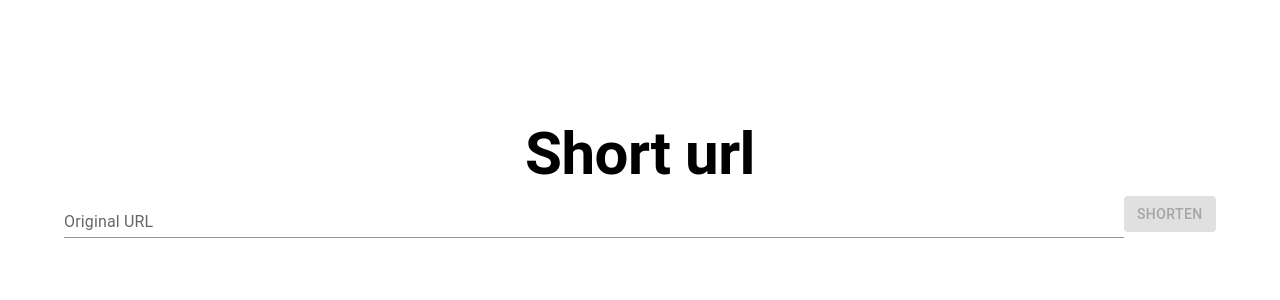
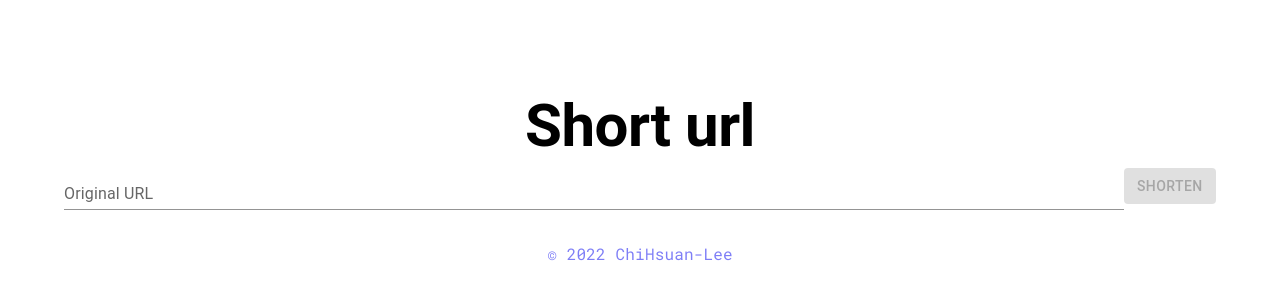
Before and after one commit to LeeCH-OeO/short-url, a React (Create React App) app: page / in a window 1280 px wide. Shown: the part 150-450 px from the top of the page. Built offline with nearby package versions, Linux system fonts and the light colour scheme.

Commit message:
update footer

```diff
--- a/src/App.js
+++ b/src/App.js
@@ -7,6 +7,7 @@ import {
   ResultContainer,
   ResultURL,
   ButtonContainer,
+  FooterContainer,
 } from "./Style";
 import { APIKEY } from "./api/api"; //set APIKEY
 import Snackbar from "@mui/material/Snackbar";
@@ -104,8 +105,8 @@ function App() {
               </Typography>
             </ResultURL>
             <ButtonContainer>
-              <IconButton>
-                <ContentCopyIcon onClick={handleCopy} />
+              <IconButton onClick={handleCopy}>
+                <ContentCopyIcon />
               </IconButton>
 
               <IconButton>
@@ -125,6 +126,16 @@ function App() {
           onClose={handleSnackbarClose}
           message="The shortened URL has been copied to your clipboard"
         />
+        <FooterContainer>
+          <Typography sx={{ fontFamily: "Roboto Mono" }}>
+            <a
+              href="https://github.com/LeeCH-OeO/short-url"
+              style={{ textDecoration: "none" }}
+            >
+              © 2022 ChiHsuan-Lee
+            </a>
+          </Typography>
+        </FooterContainer>
       </div>
     </MainContainer>
   );
--- a/src/Style.js
+++ b/src/Style.js
@@ -28,10 +28,18 @@ export const ResultURL = styled.div`
   border: 1px solid;
   border-color: #696969;
   background-color: gray;
-  padding: 0.2rem; ;
+  padding: 0.2rem;
 `;
 export const ButtonContainer = styled.div`
   display: flex;
   align-items: center;
   justify-content: center;
 `;
+export const FooterContainer = styled.div`
+  display: flex;
+  justify-content: center;
+  align-items: center;
+  opacity: 0.5;
+  text-decoration: none;
+  margin-top: 2rem;
+`;
```
